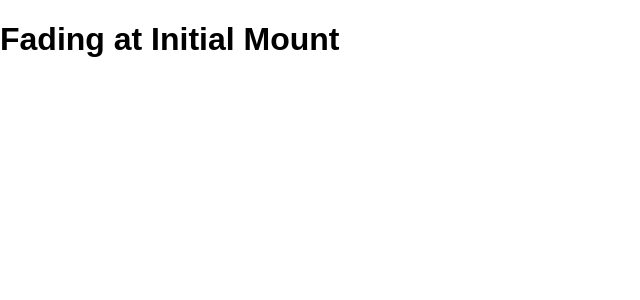
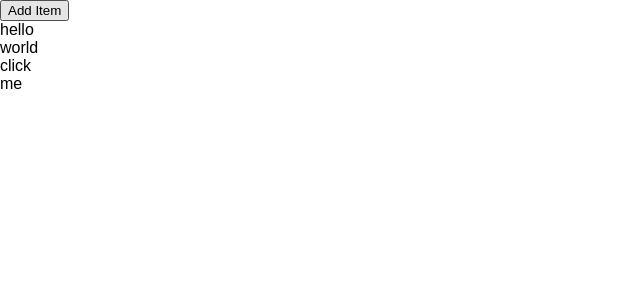
Before and after one commit to sfyr111/react-tips, a React app: page / in a window 1280 px wide. Shown: the top 300 px of the page, without its empty margins (0-640 px from the left). Built offline with nearby package versions, Linux system fonts and the light colour scheme.

Commit message:
animate.css

```diff
--- a/src/Animation/App.js
+++ b/src/Animation/App.js
@@ -1,9 +1,10 @@
 import React, { Component } from 'react'
-import InitialMount from './react-transition-group/initialMount/initialMount'
+// import InitialMount from './react-transition-group/initialMount/initialMount'
+import TodoList from './react-transition-group/customClasses/customClasses'
 
 class App extends Component {
   render() {
-    return <InitialMount />
+    return <TodoList />
   }
 }
 
--- /dev/null
+++ b/src/Animation/react-transition-group/customClasses/customClasses.css
@@ -0,0 +1,10 @@
+@import '~animate.css';
+
+
+.example-enter {
+  animation: 0.8s flipInX ease;
+}
+
+.example-leave {
+  animation: 0.5s flipOutX ease;
+}
--- /dev/null
+++ b/src/Animation/react-transition-group/customClasses/customClasses.jsx
@@ -0,0 +1,46 @@
+import React from 'react'
+import { CSSTransitionGroup } from 'react-transition-group'
+
+import './customClasses.css'
+
+export default class TodoList extends React.Component {
+  constructor(props) {
+    super(props);
+    this.state = {items: ['hello', 'world', 'click', 'me']};
+    this.handleAdd = this.handleAdd.bind(this);
+  }
+
+  handleAdd() {
+    const newItems = this.state.items.concat([
+      prompt('Enter some text')
+    ]);
+    this.setState({items: newItems});
+  }
+
+  handleRemove(i) {
+    let newItems = this.state.items.slice();
+    newItems.splice(i, 1);
+    this.setState({items: newItems});
+  }
+
+  render() {
+    const items = this.state.items.map((item, i) => (
+      <div key={item} onClick={() => this.handleRemove(i)}>
+        {item}
+      </div>
+    ));
+
+    return (
+      <div>
+        <button onClick={this.handleAdd}>Add Item</button>
+        <CSSTransitionGroup
+          transitionName='example'
+          transitionEnterTimeout={800}
+          transitionLeaveTimeout={500}
+        >
+          {items}
+        </CSSTransitionGroup>
+      </div>
+    );
+  }
+}
```
